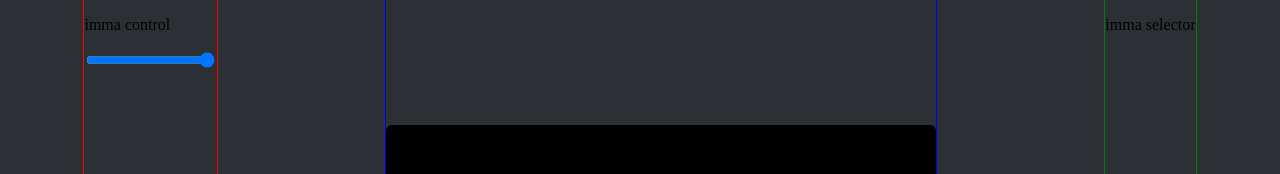
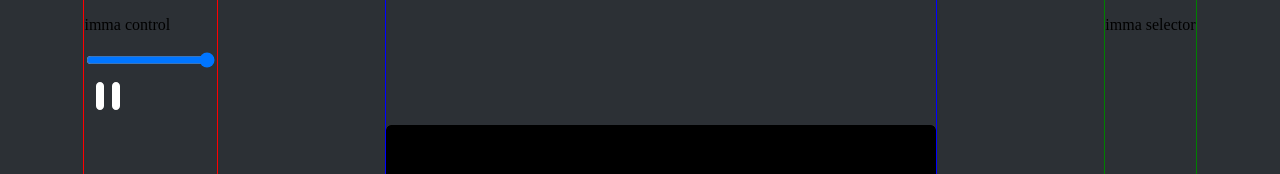
Before and after one commit to maticstric/daedalus, a React (Create React App) app: page / in a window 1280 px wide. Shown: the top 174 px of the page. Built offline with nearby package versions, Linux system fonts and the light colour scheme.

Commit message:
Add basic play/pause button

```diff
--- a/src/App.js
+++ b/src/App.js
@@ -6,22 +6,30 @@ import Controls from './components/controls/controls.js';
 import Selector from './components/selector/selector.js';
 
 class App extends Component {
-
   constructor(props) {
     super(props);
 
     this.updateSpeed = this.updateSpeed.bind(this);
+    this.updatePause = this.updatePause.bind(this);
 
     this.state = {
-      speedValue: 0
+      speedValue: 0,
+      paused: false,
     };
   }
 
   render() {
     return (
       <div id="app">
-        <Controls onChange={this.updateSpeed} />
-        <Canvas speedValue={this.state.speedValue} />
+        <Controls
+          onChange={this.updateSpeed}
+          onClick={this.updatePause}
+          paused={this.state.paused}
+        />
+        <Canvas
+          speedValue={this.state.speedValue}
+          paused={this.state.paused}
+        />
         <Selector />
       </div>
     );
@@ -30,6 +38,18 @@ class App extends Component {
   updateSpeed(event) {
     this.setState({speedValue: event.target.value});
   }
+
+  updatePause() {
+    if (this.state.paused) {
+      this.setState({
+        paused: false,
+      });
+    } else {
+      this.setState({
+        paused: true,
+      });
+    }
+  }
 };
 
 export default App;
--- a/src/classes/generators/generator.js
+++ b/src/classes/generators/generator.js
@@ -1,8 +1,9 @@
 class Generator {
-  constructor(board, speed) {
+  constructor(board, speed, paused) {
     this.board = board;
     this.cells = board.cells;
     this.speed = speed;
+    this.paused = paused;
   }
 }
 
--- a/src/classes/generators/randomized-depth-first-search.js
+++ b/src/classes/generators/randomized-depth-first-search.js
@@ -10,6 +10,10 @@ class RandomizedDepthFirstSearch extends Generator {
     stack.push(startingCell);
 
     while (stack.length !== 0) {
+      while (this.paused) {
+        await new Promise(resolve => setTimeout(resolve, 300));
+      }
+
       let currentCell = stack.pop();
 
       let unvisitedNeighbors = this.unvisitedNeighbors(currentCell);
--- a/src/components/controls/controls.js
+++ b/src/components/controls/controls.js
@@ -2,6 +2,7 @@ import React, { Component } from 'react';
 import './controls.css';
 
 import Slider from '../../components/slider/slider.js';
+import PlayPauseButton from '../../components/play-pause-button/play-pause-button.js';
 
 class Controls extends Component {
   render() {
@@ -9,6 +10,7 @@ class Controls extends Component {
       <div id='controls-wrapper'>
         <p>imma control</p>
         <Slider onChange={this.props.onChange} />
+        <PlayPauseButton onClick={this.props.onClick} paused={this.props.paused}/>
       </div>
     );
   }
--- /dev/null
+++ b/src/components/play-pause-button/play-pause-button.js
@@ -0,0 +1,38 @@
+import React, { Component } from 'react';
+import './play-pause-button.css';
+
+import PauseSvg from '../../images/pause.svg';
+import PlaySvg from '../../images/play.svg';
+
+class PlayPauseButton extends Component {
+  render() {
+    let button;
+
+    console.log(this.props.paused);
+    if (this.props.paused) {
+      button = <PlayButton onClick={this.props.onClick} />
+    } else {
+      button = <PauseButton onClick={this.props.onClick} />
+    }
+
+    return (
+      <div id="play-pause-button-wrapper">
+        {button}
+      </div>
+    );
+  }
+};
+
+function PauseButton(props) {
+  return (
+    <img onClick={props.onClick} alt="pause" src={PauseSvg} />
+  );
+}
+
+function PlayButton(props) {
+  return (
+    <img onClick={props.onClick} alt="play" src={PlaySvg} />
+  );
+}
+
+export default PlayPauseButton;
```
Also changed, not shown: src/components/play-pause-button/play-pause-button.css (added), src/images/pause.svg (added), src/images/play.svg (added).
